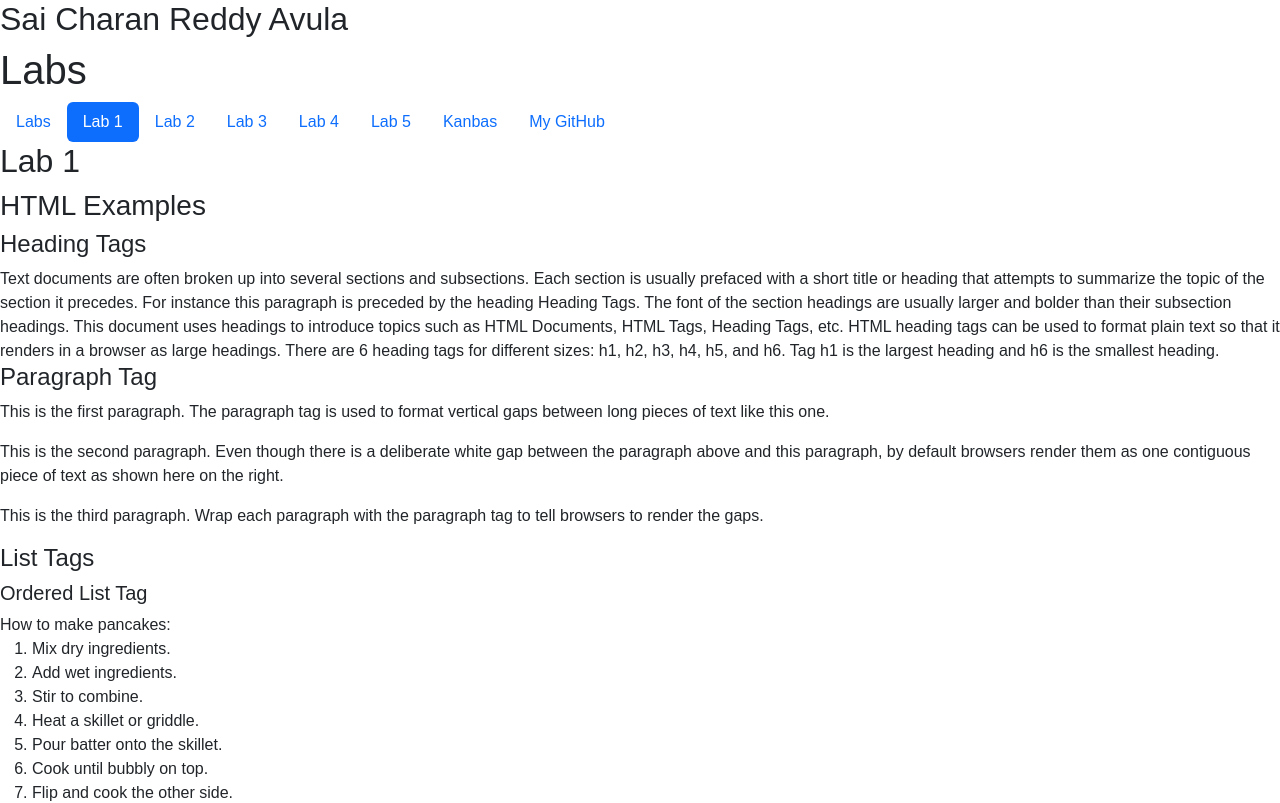
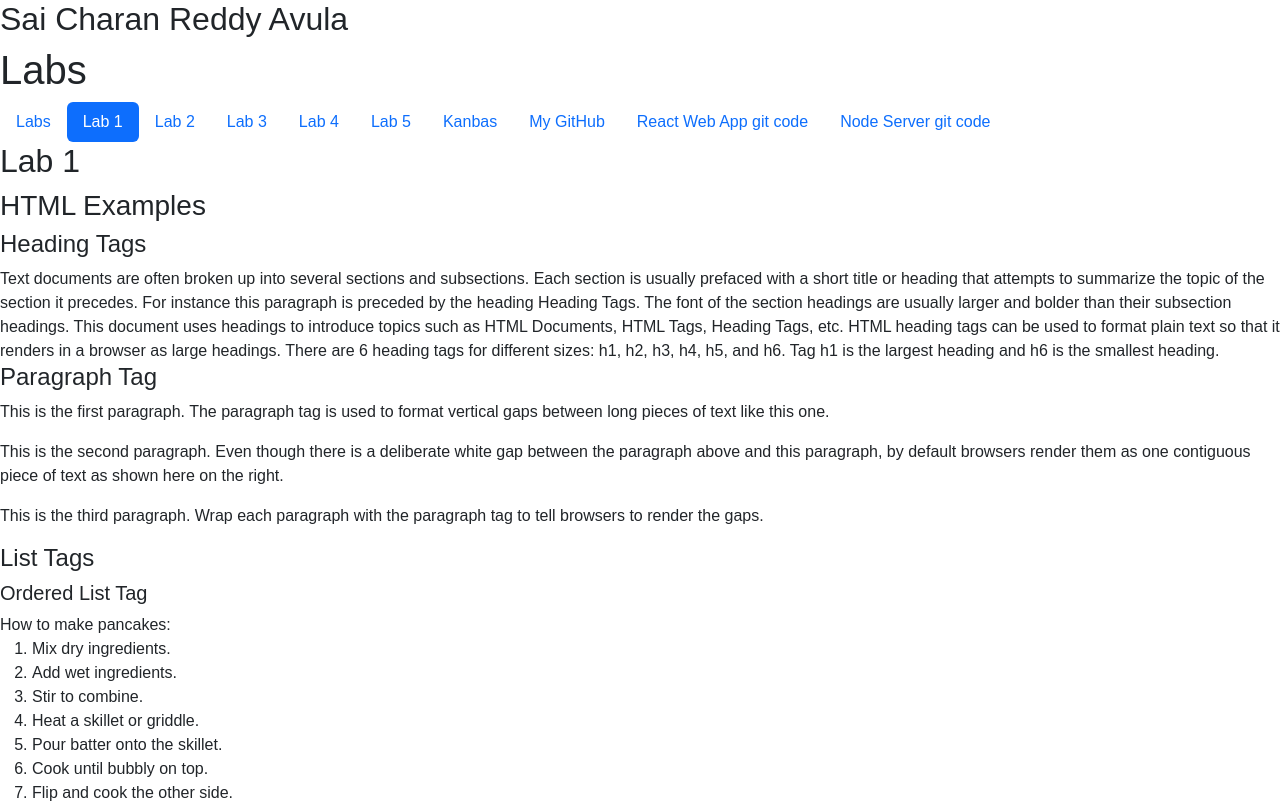
Before and after one commit to saicharan-cpu/kanbas-react-web-app_Group, a React (Create React App) app: page /#/Labs/Lab1 in a window 1280 px wide. Shown: the top 803 px of the page. Built offline with nearby package versions, Linux system fonts and the light colour scheme.

Commit message:
git urls added

```diff
--- a/src/Labs/TOC.tsx
+++ b/src/Labs/TOC.tsx
@@ -15,7 +15,12 @@ export default function TOC() {
       <li className="nav-item"><a id="wd-a3" href="#/Labs/Lab5"
           className={`nav-link ${pathname.includes("Lab5") ? "active" : ""}`}>Lab 5</a></li>
       <li className="nav-item"><a id="wd-k" href="#/Kanbas" className="nav-link">Kanbas</a></li>
-      <li className="nav-item"><a id="wd-github" href="https://github.com/jannunzi" target="_blank"
+      <li className="nav-item"><a id="wd-github" href="https://github.com/saicharan-cpu" target="_blank"
           className="nav-link">My GitHub</a></li>
+        <li className="nav-item"><a id="wd-github" href="https://github.com/saicharan-cpu/kanbas-react-web-app" target="_blank"
+        className="nav-link">React Web App git code</a></li>
+        <li className="nav-item"><a id="wd-github" href="https://github.com/saicharan-cpu/kanbas-node-server-app" target="_blank"
+        className="nav-link">Node Server git code</a></li>
+
     </ul>
 );}
```
